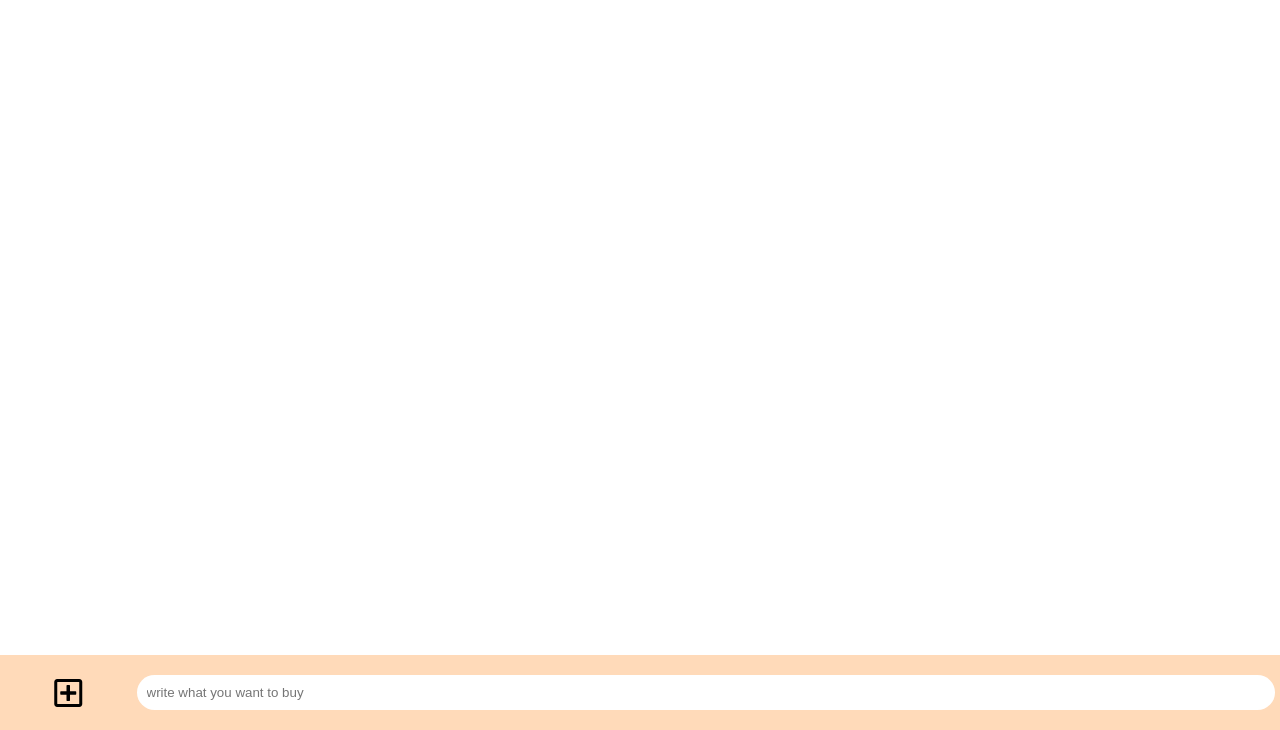
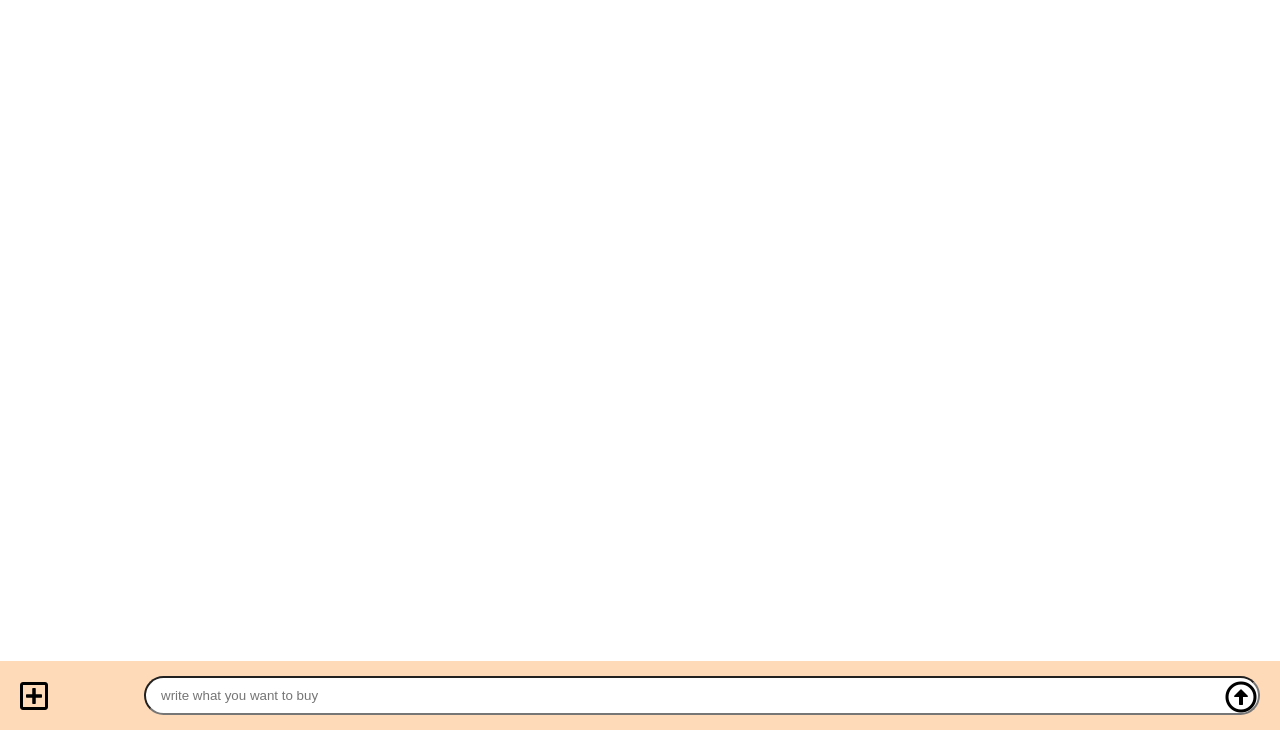
Before and after one commit to devVenny/shopping-list-app, a plain HTML site: page index.html in a window 1280 px wide. Shown: the part 70-800 px from the top of the page. Drawn offline with Linux system fonts and the light colour scheme.

Commit message:
[CSS]Animating input box

```diff
--- a/index.html
+++ b/index.html
@@ -7,6 +7,7 @@
     <title>Document</title>
     <link rel="stylesheet" href="style.css">
     <link rel="stylesheet" href="https://use.fontawesome.com/releases/v5.15.3/css/all.css" integrity="sha384-SZXxX4whJ79/gErwcOYf+zWLeJdY/qpuqC4cAa9rOGUstPomtqpuNWT9wdPEn2fk" crossorigin="anonymous">
+    <Script defer src="javascript.js"></Script>
 </head>
 <body>
     <header class="header">
@@ -17,13 +18,18 @@
         <ul class="list"></ul>
     </section>
 
-    <section class="input-box">
+<form class="addList">
+    <div class="addList-column">
         <i class="far fa-plus-square fa-2x"></i>
-    <form class="form" method="POST">
-        <input class="input" type="type" placeholder="write what you want to buy">
-    </form>
+    </div>
 
-    </section>
+    <div class="addList-column">
+        <input type="text" placeholder="write what you want to buy">
+        <button class="submitBtn">
+        <i class="far fa-arrow-alt-circle-up fa-2x"></i>
+    </button>
+    </div>
+</form>
 
 </body>
 </html>
--- a/style.css
+++ b/style.css
@@ -25,34 +25,53 @@ body{
 
 /* input-box */
 
-.input-box{
+.addList{
+    position: absolute;
+    bottom: 0;
     background-color: peachpuff;
+    display:flex;
+    justify-content: space-between;
+    align-items: center;
     width:100%;
-    position:absolute;
-    bottom:0;
-    display:flex;
-    align-items: center;
-  padding:20px 0px;
+    padding:15px 20px;
 }
 
-.input-box .form{
-    width:90%;
-    margin:0px 5px;
+.addList .addList-column:first-child,
+.addList .addList-column:last-child,
+.addList .addList-column input{
+    transition: all .3s linear;
 }
 
-.input-box i {
+.addList .addList-column:first-child{
     width:10%;
-    margin-left:5px;
-    text-align: center;
 }
 
-.input-box .form .input{
-    width:100%;
-    padding:10px;
-    border-radius: 20px;
-    border:0px;
+.addList .addList-column:last-child{
+    width:90%;
 }
 
-.input-box .form .input:focus{
+.addList .addList-column:last-child .submitBtn{
+    all:unset;
+   position:absolute;
+   right:23px;
+   bottom:17px;
+   cursor:pointer;
+   border-radius: 50%;
+}
+
+.addList .addList-column:last-child input{
+    width:100%;
+    padding:10px 15px;
+    border-radius: 20px;
+}
+
+.addList .addList-column:last-child input:focus{
     outline: none;
+    width:95vw;
+    transform: translateX(-48px);
 }
+
+.addList:focus-within .addList-column:first-child,
+.addList:focus-within .addList-column:last-child .submitBtn{
+    opacity: 0;
+}
```
